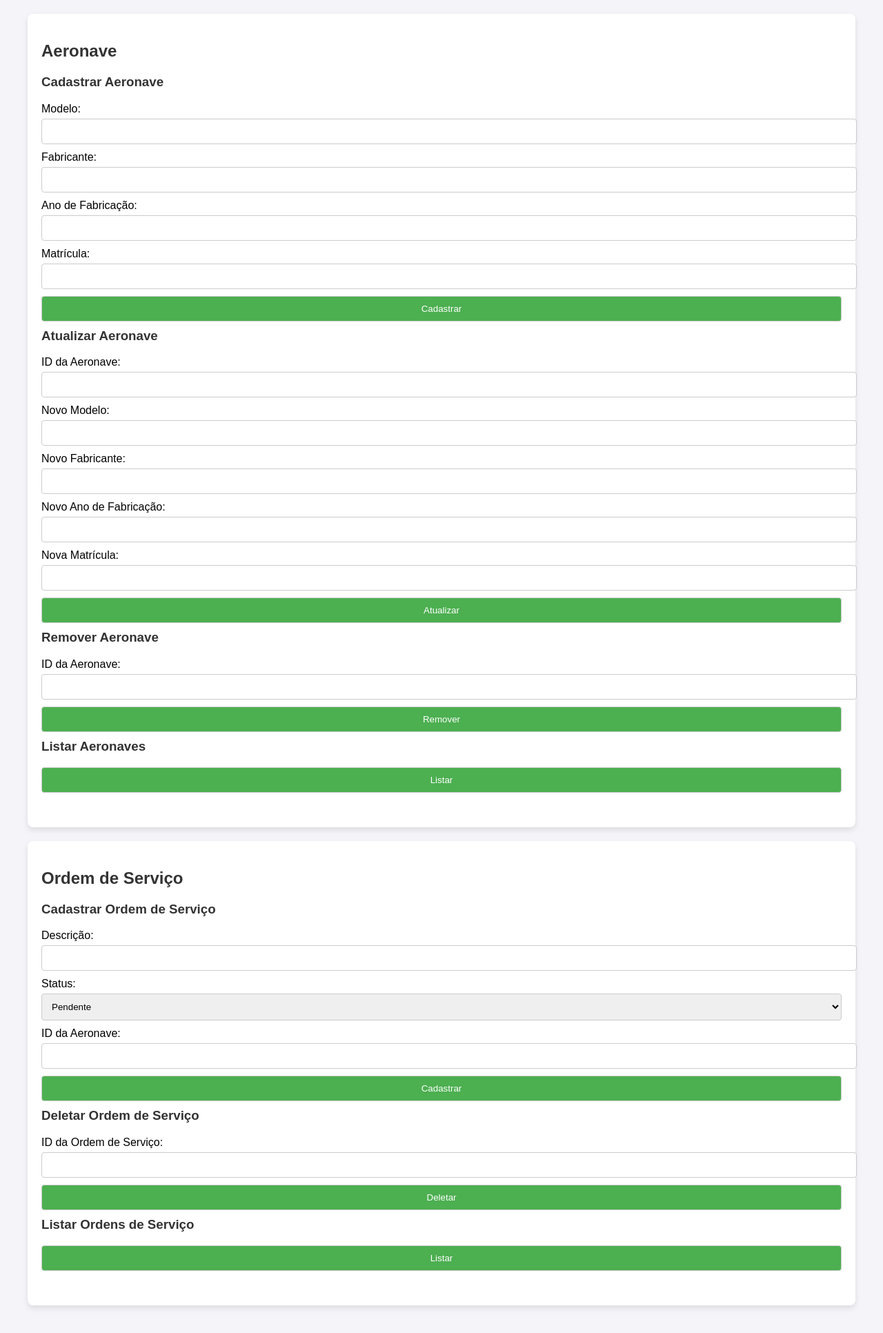
After one commit to LucaJust115/ProjetoWEB1, a PHP site: page /static/index.html in a window 1280 px wide. The commit adds this page. Shown: the whole page at 69% size. Run offline with PHP 8.4, Linux system fonts and the light colour scheme.

Commit message:
ENTREGA COM FRONT END, BANCO E DEMAIS ALTERACOES

```diff
--- a/app/public/Router.php
+++ b/Router.php
@@ -1,6 +1,6 @@
 <?php
 
-class Router
+class Router //Implementação de um Router para gerenciar requisições da API
 {
     private $routes = [];
 
--- a/app/public/BD/api_db.sql
+++ b/app/public/BD/api_db.sql
@@ -7,7 +7,7 @@ CREATE TABLE aeronaves (
     modelo VARCHAR(255) NOT NULL,
     fabricante VARCHAR(255) NOT NULL,
     ano_fabricacao YEAR NOT NULL,
-    matricula VARCHAR(50) NOT NULL UNIQUE,
+    matricula VARCHAR(50) NOT NULL UNIQUE
 )
 
 CREATE TABLE ordens_servico (
--- /dev/null
+++ b/static/index.html
@@ -0,0 +1,108 @@
+<!DOCTYPE html>
+<html lang="pt-br">
+<head>
+    <meta charset="UTF-8">
+    <meta name="viewport" content="width=device-width, initial-scale=1.0">
+    <title>Oficina de Manutenção de Aeronaves</title>
+    <link rel="stylesheet" href="style.css">
+</head>
+<body>
+    <div class="container">
+
+        <section id="aeronaveCrud">
+            <h2>Aeronave</h2>
+
+            <form id="formCadastrarAeronave">
+                <h3>Cadastrar Aeronave</h3>
+                <label for="modelo">Modelo:</label>
+                <input type="text" id="modelo" name="modelo" required>
+
+                <label for="fabricante">Fabricante:</label>
+                <input type="text" id="fabricante" name="fabricante" required>
+
+                <label for="ano_fabricacao">Ano de Fabricação:</label>
+                <input type="number" id="ano_fabricacao" name="ano_fabricacao" required>
+
+                <label for="matricula">Matrícula:</label>
+                <input type="text" id="matricula" name="matricula" required>
+
+                <button type="submit">Cadastrar</button>
+            </form>
+
+            <form id="formAtualizarAeronave">
+                <h3>Atualizar Aeronave</h3>
+                <label for="id">ID da Aeronave:</label>
+                <input type="number" id="id" name="id" required>
+
+                <label for="modelo">Novo Modelo:</label>
+                <input type="text" id="modelo" name="modelo" required>
+
+                <label for="fabricante">Novo Fabricante:</label>
+                <input type="text" id="fabricante" name="fabricante" required>
+
+                <label for="ano">Novo Ano de Fabricação:</label>
+                <input type="number" id="ano" name="ano" required>
+
+                <label for="matricula">Nova Matrícula:</label>
+                <input type="text" id="matricula" name="matricula" required>
+
+                <button type="submit">Atualizar</button>
+            </form>
+
+            <form id="formRemoverAeronave">
+                <h3>Remover Aeronave</h3>
+                <label for="id">ID da Aeronave:</label>
+                <input type="number" id="id" name="id" required>
+
+                <button type="submit">Remover</button>
+            </form>
+
+            <form id="formListarAeronaves">
+                <h3>Listar Aeronaves</h3>
+                <button type="button" onclick="listarAeronaves()">Listar</button>
+            </form>
+
+            <div id="aeronavesList"></div>
+        </section>
+
+        <section id="ordemServicoCrud">
+            <h2>Ordem de Serviço</h2>
+
+            <form id="formCadastrarOrdemServico">
+                <h3>Cadastrar Ordem de Serviço</h3>
+                <label for="descricao">Descrição:</label>
+                <input type="text" id="descricao" name="descricao" required>
+
+                <label for="status">Status:</label>
+                <select id="status" name="status" required>
+                    <option value="Pendente">Pendente</option>
+                    <option value="Em andamento">Em andamento</option>
+                    <option value="Concluída">Concluída</option>
+                </select>
+
+                <label for="aeronave_id">ID da Aeronave:</label>
+                <input type="number" id="aeronave_id" name="aeronave_id" required>
+
+                <button type="submit">Cadastrar</button>
+            </form>
+
+            <form id="formDeletarOrdemServico">
+                <h3>Deletar Ordem de Serviço</h3>
+                <label for="id">ID da Ordem de Serviço:</label>
+                <input type="number" id="id" name="id" required>
+
+                <button type="submit">Deletar</button>
+            </form>
+
+            <form id="formListarOrdensServico">
+                <h3>Listar Ordens de Serviço</h3>
+                <button type="button" onclick="listarOrdensServico()">Listar</button>
+            </form>
+
+            <div id="ordensServicoList"></div>
+        </section>
+    </div>
+
+    <script src="script.js"></script>
+</body>
+</html>
--- /dev/null
+++ b/static/script.js
@@ -0,0 +1,250 @@
+/*document.getElementById("formCadastrarAeronave")?.addEventListener("submit", function(event) {
+    event.preventDefault();
+
+    const modelo = document.getElementById("modelo").value;
+    const fabricante = document.getElementById("fabricante").value;
+    const ano_fabricacao = document.getElementById("ano_fabricacao").value;
+    const matricula = document.getElementById("matricula").value;
+
+    const dadosAeronave = {
+        modelo,
+        fabricante,
+        ano_fabricacao,
+        matricula
+    };
+
+    fetch('/salvar_aeronave', {
+        method: 'POST',
+        headers: {
+            'Content-Type': 'application/json'
+        },
+        body: JSON.stringify(dadosAeronave)
+    })
+    .then(response => response.json())
+    .then(data => {
+        alert("Aeronave cadastrada com sucesso!");
+        document.getElementById("formCadastrarAeronave").reset();
+    })
+    .catch(error => {
+        alert("Erro ao cadastrar a aeronave.");
+        console.error(error);
+    });
+});
+
+document.getElementById("formCadastrarOrdemServico")?.addEventListener("submit", function(event) {
+    event.preventDefault();
+
+    const descricao = document.getElementById("descricao").value;
+    const status = document.getElementById("status").value;
+    const aeronave_id = document.getElementById("aeronave_id").value;
+
+    const dadosOrdem = {
+        descricao,
+        status,
+        aeronave_id
+    };
+
+    fetch('/salvar_ordem', {
+        method: 'POST',
+        headers: {
+            'Content-Type': 'application/json'
+        },
+        body: JSON.stringify(dadosOrdem)
+    })
+    .then(response => response.json())
+    .then(data => {
+        alert("Ordem de Serviço cadastrada com sucesso!");
+        document.getElementById("formCadastrarOrdemServico").reset();
+    })
+    .catch(error => {
+        alert("Erro ao cadastrar a ordem de serviço.");
+        console.error(error);
+    });
+});
+
+document.getElementById("formRemoverAeronave")?.addEventListener("submit", function(event) {
+    event.preventDefault();
+
+    const id = document.getElementById("id").value;
+
+    fetch(`/remover_aeronave/${id}`, {
+        method: 'DELETE'
+    })
+    .then(response => response.json())
+    .then(data => {
+        alert("Aeronave removida com sucesso!");
+        document.getElementById("formRemoverAeronave").reset();
+    })
+    .catch(error => {
+        alert("Erro ao remover a aeronave.");
+        console.error(error);
+    });
+});
+
+document.getElementById("formAtualizarAeronave")?.addEventListener("submit", function(event) {
+    event.preventDefault();
+
+    const id = document.getElementById("id").value;
+    const modelo = document.getElementById("modelo").value;
+    const fabricante = document.getElementById("fabricante").value;
+    const ano = document.getElementById("ano").value;
+    const matricula = document.getElementById("matricula").value;
+
+    const dadosAeronaveAtualizada = {
+        modelo,
+        fabricante,
+        ano,
+        matricula
+    };
+
+    fetch(`/atualizar_aeronave/${id}`, {
+        method: 'PUT',
+        headers: {
+            'Content-Type': 'application/json'
+        },
+        body: JSON.stringify(dadosAeronaveAtualizada)
+    })
+    .then(response => response.json())
+    .then(data => {
+        alert("Aeronave atualizada com sucesso!");
+        document.getElementById("formAtualizarAeronave").reset();
+    })
+    .catch(error => {
+        alert("Erro ao atualizar a aeronave.");
+        console.error(error);
+    });
+});
+
+document.getElementById("formDeletarOrdemServico")?.addEventListener("submit", function(event) {
+    event.preventDefault();
+
+    const id = document.getElementById("id").value;
+
+    fetch(`/deletar_ordem_servico/${id}`, {
+        method: 'DELETE'
+    })
+    .then(response => response.json())
+    .then(data => {
+        alert("Ordem de serviço deletada com sucesso!");
+        document.getElementById("formDeletarOrdemServico").reset();
+    })
+    .catch(error => {
+        alert("Erro ao deletar a ordem de serviço.");
+        console.error(error);
+    });
+});
+
+*/
+
+function getAeronaves() {
+    const aeronaves = JSON.parse(localStorage.getItem("aeronaves")) || [];
+    return aeronaves;
+}
+
+function saveAeronaves(aeronaves) {
+    localStorage.setItem("aeronaves", JSON.stringify(aeronaves));
+}
+
+function listAeronaves() {
+    const aeronaves = getAeronaves();
+    const aeronavesList = document.getElementById("listaAeronaves");
+    aeronavesList.innerHTML = '';
+
+    aeronaves.forEach((aeronave, index) => {
+        const li = document.createElement("li");
+        li.textContent = `Modelo: ${aeronave.modelo}, Fabricante: ${aeronave.fabricante}, Ano: ${aeronave.ano_fabricacao}, Matrícula: ${aeronave.matricula}`;
+
+        const removeButton = document.createElement("button");
+        removeButton.textContent = "Remover";
+        removeButton.onclick = function() {
+            removeAeronave(index);
+        };
+        li.appendChild(removeButton);
+        aeronavesList.appendChild(li);
+    });
+}
+
+function removeAeronave(index) {
+    const aeronaves = getAeronaves();
+    aeronaves.splice(index, 1);
+    saveAeronaves(aeronaves);
+    listAeronaves();
+}
+
+document.getElementById("formCadastrarAeronave")?.addEventListener("submit", function(event) {
+    event.preventDefault();
+
+    const modelo = document.getElementById("modelo").value;
+    const fabricante = document.getElementById("fabricante").value;
+    const ano_fabricacao = document.getElementById("ano_fabricacao").value;
+    const matricula = document.getElementById("matricula").value;
+
+    const aeronave = { modelo, fabricante, ano_fabricacao, matricula };
+
+    const aeronaves = getAeronaves();
+    aeronaves.push(aeronave);
+    saveAeronaves(aeronaves);
+
+    alert("Aeronave cadastrada com sucesso!");
+    document.getElementById("formCadastrarAeronave").reset();
+    listAeronaves();
+});
+
+function getOrdensDeServico() {
+    const ordens = JSON.parse(localStorage.getItem("ordens")) || [];
+    return ordens;
+}
+
+function saveOrdensDeServico(ordens) {
+    localStorage.setItem("ordens", JSON.stringify(ordens));
+}
+
+function listOrdensDeServico() {
+    const ordens = getOrdensDeServico();
+    const ordensList = document.getElementById("listaOrdensDeServico");
+    ordensList.innerHTML = '';
+
+    ordens.forEach((ordem, index) => {
+        const li = document.createElement("li");
+        li.textContent = `ID: ${ordem.id}, Aeronave: ${ordem.aeronave}, Status: ${ordem.status}, Data: ${ordem.data}`;
+
+        const removeButton = document.createElement("button");
+        removeButton.textContent = "Remover";
+        removeButton.onclick = function() {
+            removeOrdemDeServico(index);
+        };
+        li.appendChild(removeButton);
+        ordensList.appendChild(li);
+    });
+}
+
+function removeOrdemDeServico(index) {
+    const ordens = getOrdensDeServico();
+    ordens.splice(index, 1);
+    saveOrdensDeServico(ordens);
+    listOrdensDeServico();
+}
+
+document.getElementById("formCadastrarOrdemDeServico")?.addEventListener("submit", function(event) {
+    event.preventDefault();
+
+    const id = document.getElementById("id_origem").value;
+    const aeronave = document.getElementById("aeronave_origem").value;
+    const status = document.getElementById("status_origem").value;
+    const data = document.getElementById("data_origem").value;
+
+    const ordem = { id, aeronave, status, data };
+
+    const ordens = getOrdensDeServico();
+    ordens.push(ordem);
+    saveOrdensDeServico(ordens);
+
+    alert("Ordem de serviço cadastrada com sucesso!");
+    document.getElementById("formCadastrarOrdemDeServico").reset();
+    listOrdensDeServico();
+});
+
+window.onload = function() {
+    listAeronaves();
+    listOrdensDeServico();
+};
--- /dev/null
+++ b/static/style.css
@@ -0,0 +1,61 @@
+body {
+    font-family: Arial, sans-serif;
+    margin: 0;
+    padding: 20px;
+    background-color: #f4f4f9;
+}
+
+.container {
+    max-width: 1200px;
+    margin: 0 auto;
+}
+
+h2 {
+    color: #333;
+}
+
+section {
+    background-color: #fff;
+    padding: 20px;
+    margin-bottom: 20px;
+    border-radius: 8px;
+    box-shadow: 0 4px 8px rgba(0, 0, 0, 0.1);
+}
+
+h3 {
+    margin-top: 0;
+    color: #333;
+}
+
+label {
+    display: block;
+    margin-bottom: 5px;
+}
+
+input, select, button {
+    width: 100%;
+    padding: 10px;
+    margin-bottom: 10px;
+    border: 1px solid #ccc;
+    border-radius: 4px;
+}
+
+button {
+    background-color: #4CAF50;
+    color: white;
+    cursor: pointer;
+}
+
+button:hover {
+    background-color: #45a049;
+}
+
+#ordensServicoList, #aeronavesList {
+    margin-top: 20px;
+}
+
+#ordensServicoList p, #aeronavesList p {
+    background-color: #f9f9f9;
+    padding: 10px;
+    margin: 5px 0;
+}
```
Also changed, not shown: app/public/BD/db.php (+3 -6 lines), app/public/index.php (deleted, +0 -76 lines), index.php (added, +27 -0 lines), app/public/views/AeronaveView.php (deleted), app/public/views/OrdemServicoView.php (deleted).
